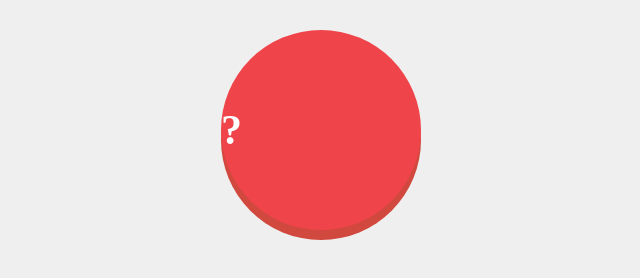
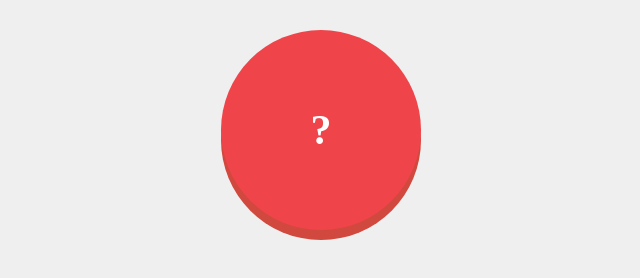
Before and after one commit to En2-Web/practice, a plain HTML site: page index.html in a window 1280 px wide. Shown: the full height of the page, 319-959 px from the left. Drawn offline with Linux system fonts and the light colour scheme.

Commit message:
Update styles.css

```diff
--- a/styles.css
+++ b/styles.css
@@ -1,3 +1,10 @@
+* {
+  margin: 0;
+  padding: 0;
+  text-align: center;
+}
+
+
 body{
   background: #efefef;
 }
```
